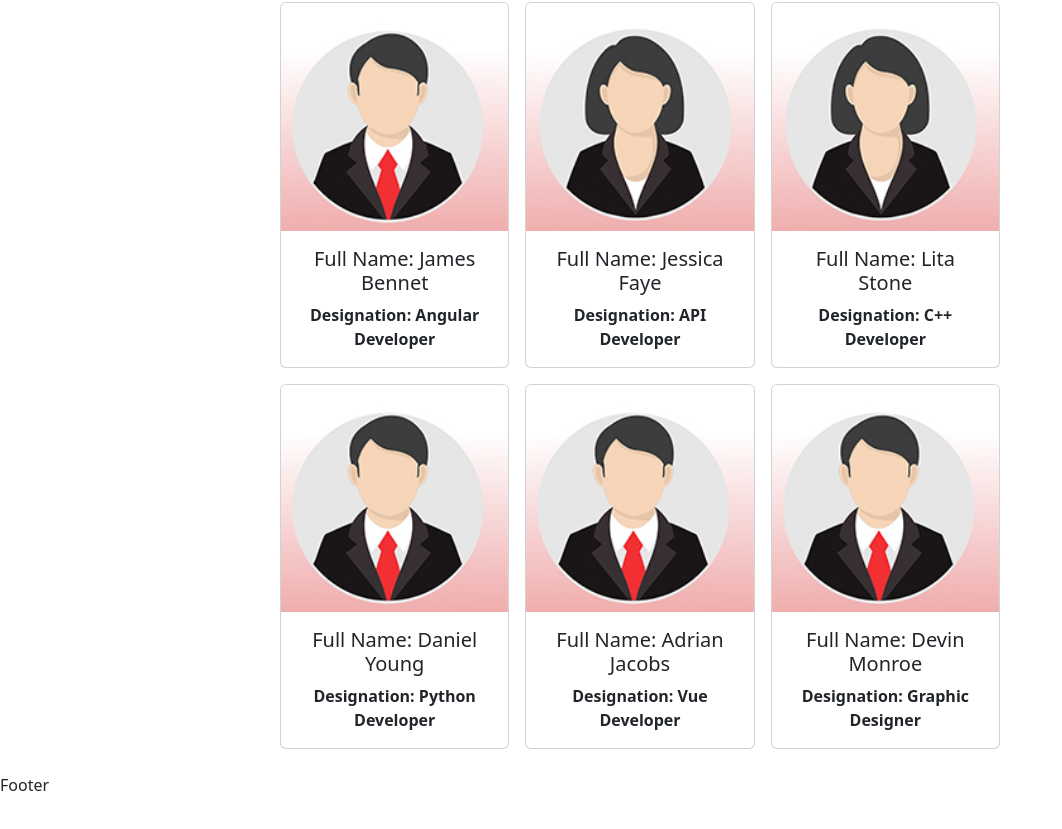
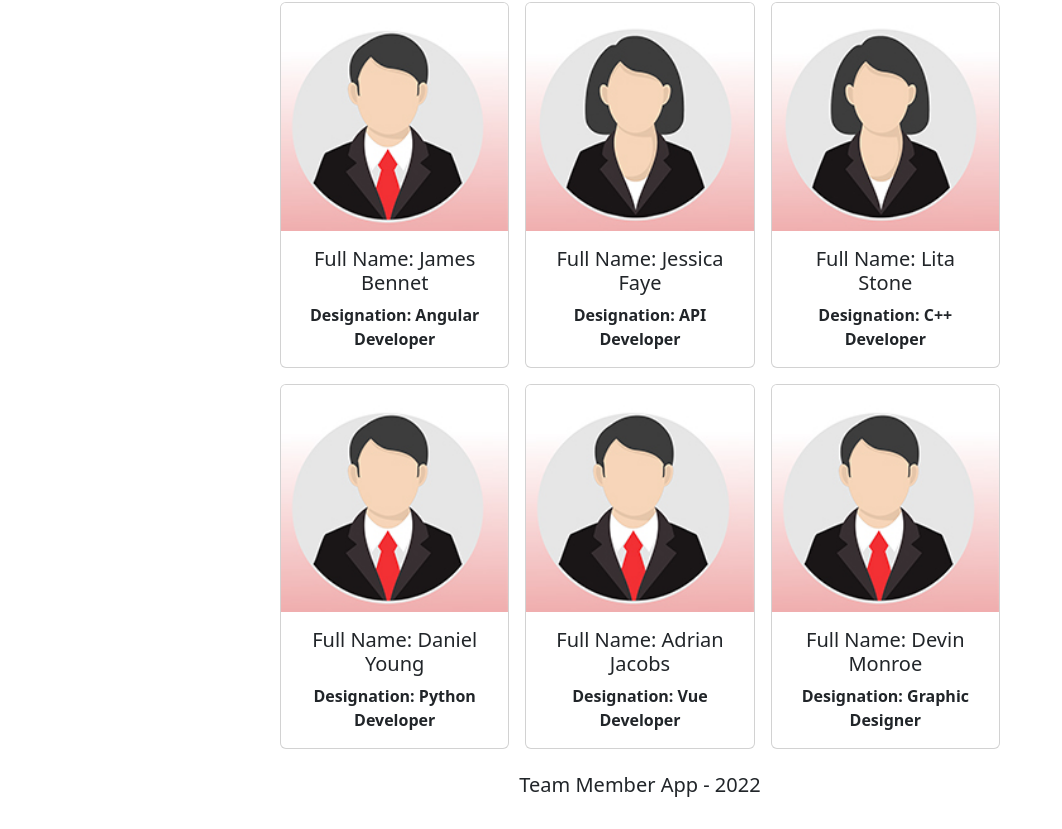
Before and after one commit to abnercabrera28/team-members, a React (Create React App) app: page / in a window 1280 px wide. Shown: the part 954-1783 px from the top of the page, without its empty margins (0-1062 px from the left). Before the commit the page ends 1751 px from the top, so only its background shows below. Built offline with nearby package versions, Linux system fonts and the light colour scheme.

Commit message:
add footer info to show the year

```diff
--- a/src/Footer.js
+++ b/src/Footer.js
@@ -1,8 +1,17 @@
 import React from 'react'
 
 const Footer = () => {
+
+  let today = new Date()
+
   return (
-    <div>Footer</div>
+    <footer className='container'>
+      <div className='row justify-content-center mt-3 mb-4'>
+        <div className='col-8'>
+          <h5>Team Member App - {today.getFullYear()}</h5>
+        </div>
+      </div>
+    </footer>
   )
 }
 
```
